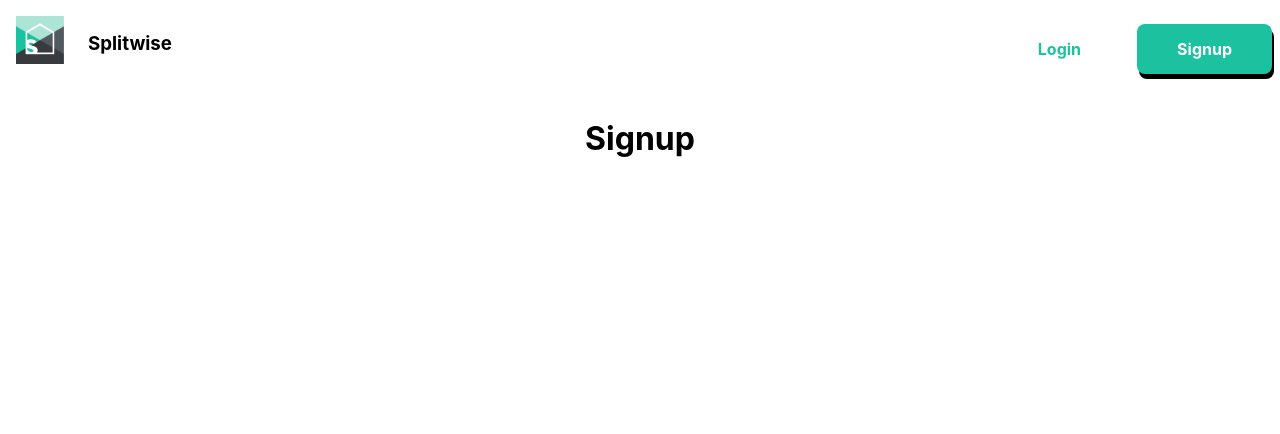
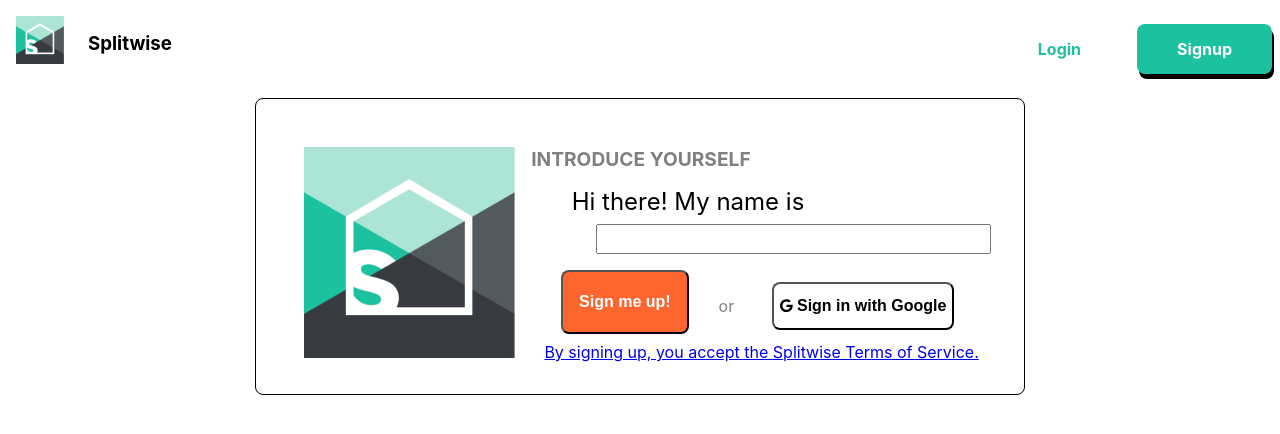
Before and after one commit to sushmita2109/expanse-manager, a React (Create React App) app: page /signup in a window 1280 px wide. Shown: the top 434 px of the page. Built offline with nearby package versions, Linux system fonts and the light colour scheme.

Commit message:
singup styling

```diff
--- a/src/components/signUp.jsx
+++ b/src/components/signUp.jsx
@@ -1,9 +1,57 @@
 import React from "react";
+import Logo from "./split_logo.png";
+import { FontAwesomeIcon } from "@fortawesome/react-fontawesome";
+import { faGoogle } from "@fortawesome/free-brands-svg-icons";
+import { Link } from "react-router-dom";
+import "./styles/signup.css";
+import { useState } from "react";
 
 export const SignUp = () => {
-    return (
-        <div>
-            <h1>Signup</h1>
+  const [isshow, setIsshow] = useState(false);
+  return (
+    <div className="container">
+      <Link to="/">
+        <img className="logo" src={Logo} alt="logo" />
+      </Link>
+      <form>
+        <div className="headText">INTRODUCE YOURSELF</div>
+        <div className="subText">Hi there! My name is</div>
+        <input
+          className="inputText"
+          type="text"
+          onChange={(event) => {
+            if (event.target.value) setIsshow(true);
+          }}
+        ></input>
+        {isshow && (
+          <div className="flex">
+            <label className="emailText">Here’s my email address:</label>
+            <input className="emailInput" type="email"></input>
+            <label className="emailText">And here’s my password:</label>
+            <input className="emailInput" type="password"></input>
+            <label className="textLabel">
+              <input type="checkbox"></input>
+              <span>I'm not a robot</span>
+            </label>
+          </div>
+        )}
+
+        <div className="buttonBlock">
+          <button className="signupBtn">Sign me up!</button>
+          <div className="divide">or</div>
+          <button className="googleBtn">
+            <FontAwesomeIcon
+              style={{ color: "black" }}
+              icon={faGoogle}
+            ></FontAwesomeIcon>
+            <span className="googleText"> Sign in with Google</span>
+          </button>
         </div>
-    )
-}
+      </form>
+
+      <a href="https://www.splitwise.com/terms">
+        By signing up, you accept the Splitwise Terms of Service.
+      </a>
+    </div>
+  );
+};
--- a/src/components/styles/login.css
+++ b/src/components/styles/login.css
@@ -52,7 +52,7 @@
 .googleBtn{
     margin: 0.5rem 0.5rem;
     background-color: white;
-    box-shadow: 0.2rem 0.2rem 0.2rem 0.2rem;
+    box-shadow: 0.2rem 0.2rem 0.2rem 0.1rem;
     border-radius: 0.2rem;
     height: 2rem;
 }
--- /dev/null
+++ b/src/components/styles/signup.css
@@ -0,0 +1,85 @@
+.container{
+    width: 55%;
+    padding: 2rem;
+    margin: auto;
+    height: 60%;
+  }
+
+.logo{
+    width:30%;
+    float: left;
+    margin: 1rem 1rem;
+}
+
+.headText{
+ font-size: 1.2rem;
+ font-weight: bold;
+ color: gray;
+
+}
+
+.subText{
+ font-size: 1.5rem;
+ margin-left: 4rem;
+ width: 70%;
+ color: black;
+ margin-bottom: 0.5rem;
+}
+
+.inputText{
+    height: 1.5rem;
+    margin-left: 4rem;
+    width: 55%;
+    margin-bottom: 1rem;
+}
+
+.buttonBlock{
+    display: flex;
+    align-items: center;
+    justify-content: space-evenly;
+
+}
+
+.signupBtn{
+    color: white;
+    font-size: 1rem;
+    font-weight: bold;
+    background-color: #FF652F;
+    border-radius: 0.5rem;
+    height: 4rem;
+    margin-bottom: 0.5rem;
+    width: 8rem;
+}
+
+.divide{
+    font-size: 1rem;
+    color: gray;
+}
+
+.googleBtn{
+    color: white;
+    height: 3rem;
+    border-radius: 0.5rem;
+
+}
+
+.flex{
+    display: flex;
+    flex-direction: column;
+
+}
+
+.emailText{
+    margin-left: 3.8rem;
+    width: 50%;
+    font-size: 1.5rem;
+    color: black;
+    margin-bottom: 0.5rem;
+}
+
+.emailInput{
+    margin-left: 4rem;
+    width: 60%;
+    height: 1.5rem;
+    margin-bottom: 0.5rem;
+}
```
